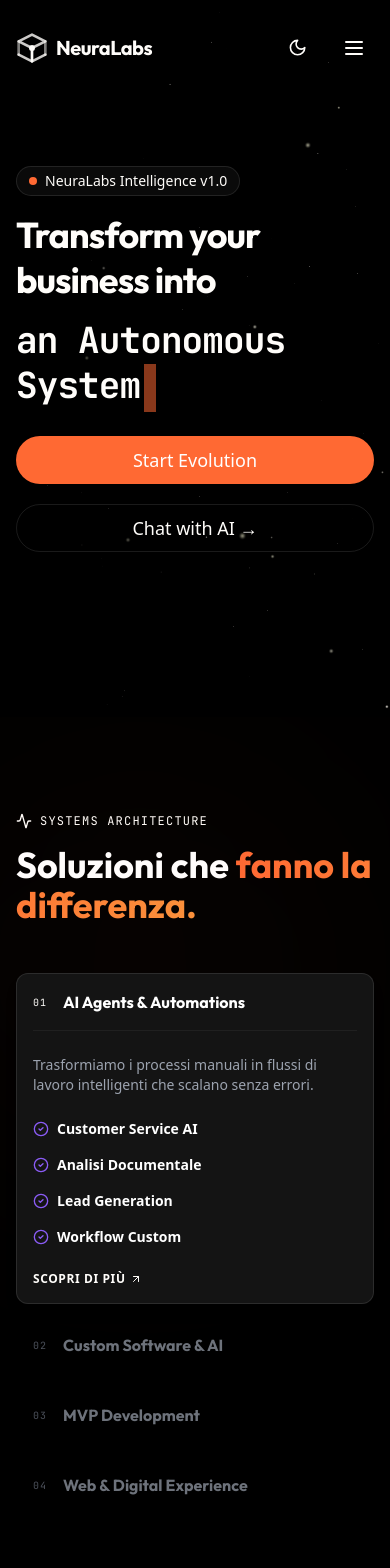
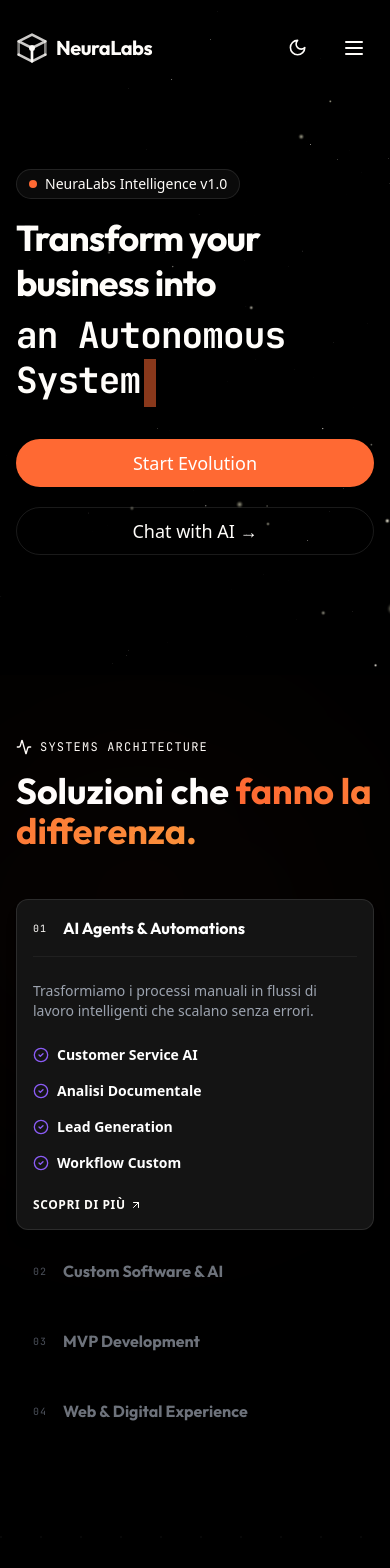
Before and after one commit to simone202120/neuralabs-website, a Next.js app: page / in a window 390 px wide. Shown: the top 1568 px of the page. Built offline with nearby package versions, Linux system fonts and the light colour scheme.

Commit message:
fix spazi

```diff
--- a/src/components/sections/HeroSection.tsx
+++ b/src/components/sections/HeroSection.tsx
@@ -53,7 +53,7 @@ export function HeroSection() {
   }, [])
 
   return (
-    <section className="relative min-h-[85vh] md:min-h-screen flex flex-col justify-center pt-12 md:pt-32 pb-12 overflow-hidden">
+    <section className="relative min-h-[80vh] md:min-h-screen flex flex-col justify-center pt-20 md:pt-32 pb-8 md:pb-12 overflow-hidden">
       <ParticleHero />
 
       <div className="absolute inset-0 pointer-events-none bg-gradient-to-r from-background/80 via-background/40 to-transparent" />
@@ -70,17 +70,17 @@ export function HeroSection() {
             </div>
           </FadeIn>
 
-          <h1 className="text-4xl sm:text-5xl md:text-6xl lg:text-7xl xl:text-8xl font-display font-bold tracking-tight leading-tight min-h-[180px] sm:min-h-[240px] md:min-h-[300px]">
+          <h1 className="text-4xl sm:text-5xl md:text-6xl lg:text-7xl xl:text-8xl font-display font-bold tracking-tight leading-tight min-h-[160px] sm:min-h-[220px] md:min-h-[300px]">
             <FadeIn delay={0.4}>
               <span className="block text-text-primary">Transform your</span>
               <span className="block text-text-primary mb-2">business into</span>
             </FadeIn>
-            <span className="block text-primary font-mono mt-4">
+            <span className="block text-primary font-mono mt-2 md:mt-4">
               <Typewriter text={words[wordIndex]} key={wordIndex} />
             </span>
           </h1>
 
-          <FadeIn delay={0.6} className="mt-6 md:mt-8 flex flex-col sm:flex-row gap-5">
+          <FadeIn delay={0.6} className="mt-8 md:mt-10 flex flex-col sm:flex-row gap-5">
             <Button asChild size="lg" className="text-lg px-8 h-12 md:h-14 rounded-full">
               <Link href="/progetti">Start Evolution</Link>
             </Button>
--- a/src/components/sections/ServicesPreview.tsx
+++ b/src/components/sections/ServicesPreview.tsx
@@ -128,7 +128,7 @@ export function ServicesPreview() {
   const activeService = services.find(s => s.id === activeId) || services[0]
 
   return (
-    <Section ref={sectionRef} id="servizi" className="py-24 md:py-32 bg-slate-50/50 dark:bg-background/50 relative overflow-hidden">
+    <Section ref={sectionRef} id="servizi" className="pt-16 pb-24 md:pt-24 md:pb-32 bg-slate-50/50 dark:bg-background/50 relative overflow-hidden">
 
       {/* Background Decor */}
       <div className="absolute top-0 right-0 w-[500px] h-[500px] bg-primary/5 blur-[120px] rounded-full pointer-events-none opacity-50" />
```
